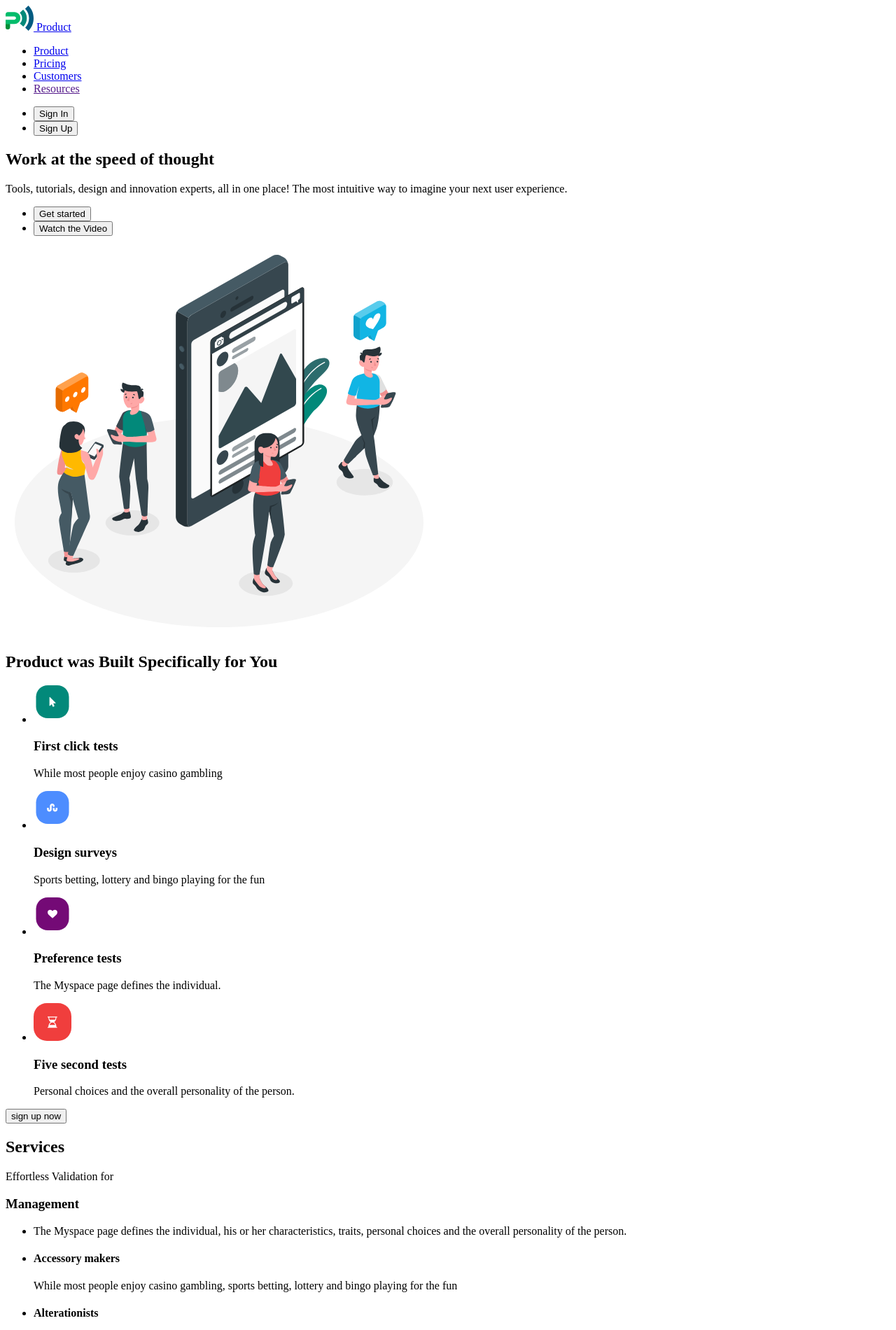
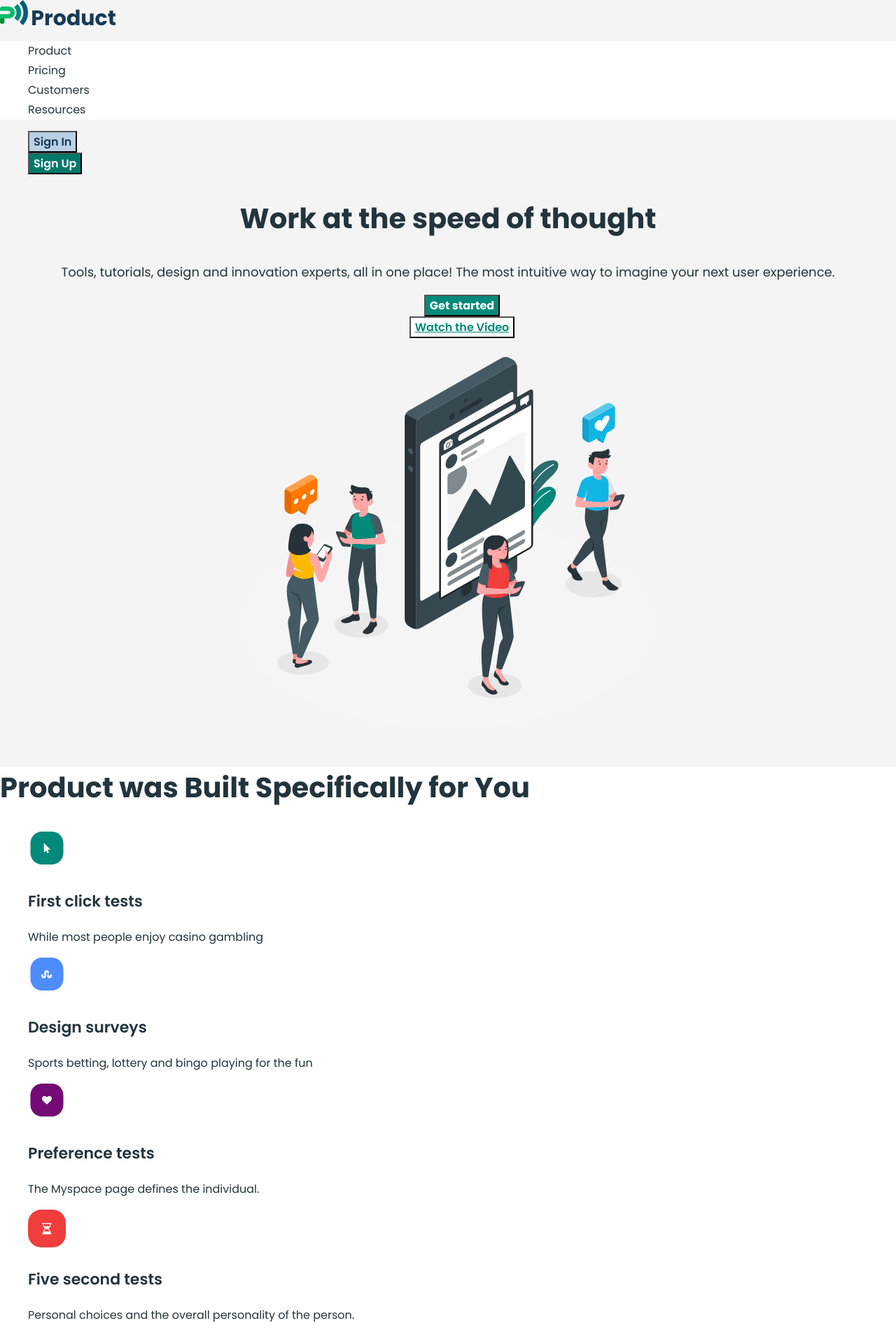
Before and after one commit to Baramykovajane/bussiness-promotion, a plain HTML site: page index.html in a window 1280 px wide. Shown: the top 1900 px of the page at 70% size. Drawn offline with Linux system fonts and the light colour scheme.

Commit message:
add folder css +styles to section 1-2

```diff
--- /dev/null
+++ b/css/styles.css
@@ -0,0 +1,172 @@
+:root {
+    --font-family: "Poppins", sans-serif;
+    --second-family: "Inter", sans-serif;
+    --third-family: "Montserrat", sans-serif;
+    --font3: "FontAwesome", sans-serif;
+    --font4: "Roboto", sans-serif;
+    --font5: "ProximaNova", sans-serif;
+    --font6: "Asap Condensed", sans-serif; }
+        body {
+            font-family: var(--font-family);
+            color: #000;
+            margin: 0;
+            padding: 0;
+            background-color: #f4f4f4;   }
+a {
+    text-decoration: none;
+}
+
+ul {
+    list-style: none;
+}
+
+
+.product {
+        font-family: "Poppins", sans-serif;
+        font-weight: 700;
+        font-size: 30px;
+        line-height: 0.93333;
+        color: #173a56;
+    }
+    .nav-menu {
+background-color: #fff;
+
+    }
+    .nav-link{
+        font-family: "Poppins", sans-serif;
+            font-weight: 400;
+            font-size: 16px;
+            line-height: 1.75;
+            color: #22343d;
+    }
+        .nav-link:hover,
+        .nav-link:focus {
+            color: #404bbf;
+        }
+
+    .hero-button-sign-in {
+    background-color: #BCD0E5;
+    font-family: "Poppins", sans-serif;
+        font-weight: 600;
+        font-size: 16px;
+        text-align: center;
+        color: #173a56;}
+
+    .hero-button-sign-up {
+    background-color: #00796b;
+    font-family: "Poppins", sans-serif;
+        font-weight: 600;
+        font-size: 16px;
+        color: #fff;
+                }
+
+    .hero-button-sign-in:hover,
+    .hero-button-sign-in:focus
+                 {
+    background-color:#404bbf;
+color: #fff;
+box-shadow:0 4px 4px rgba(0, 0, 0, 0.25);}
+
+    .hero-button-sign-up:hover,
+    .hero-button-sign-up:focus{
+    background-color: #404bbf;
+    color: #fff;        }
+   .hero-section {
+    background-color: transparent;
+    text-align: center;}
+    .hero-title{
+            font-family: "Poppins", sans-serif;
+                font-weight: 700;
+                font-size: 40px;
+                line-height: 1.5;
+                color: #22343d;
+        }
+.hero-description {
+    font-family: "Poppins", sans-serif;
+        font-weight: 400;
+        font-size: 18px;
+        line-height: 1.55556;
+        color: #22343d;
+    }
+    .button-get-started {
+        font-family: "Poppins", sans-serif;
+        font-weight: 700;
+        font-size: 16px;
+        color: #fff;
+        background-color: #02897A;
+    }
+    .button-watch-the-video{
+        font-family: "Poppins", sans-serif;
+            font-weight: 600;
+            font-size: 16px;
+            text-decoration: underline;
+            text-decoration-skip-ink: none;
+            color: #02897a;
+            background-color: #FFFFFF;
+    }
+
+    .hero-button:hover,
+    .hero-button:focus {
+        opacity: 0.8;
+    }
+    .product-section {
+        background-color: #FFFFFF;
+    }
+    .product-title {font-family: "Poppins", sans-serif;
+        font-weight: 700;
+        font-size: 40px;
+        line-height: 1.5;
+        color:#22343d;}
+        .product-test {
+            font-family: "Poppins", sans-serif;
+                font-weight: 600;
+                font-size: 22px;
+                color: #22343d;
+        }
+        .product-description {
+            font-family: "Poppins", sans-serif;
+            font-weight: 400;
+            font-size: 16px;
+            line-height: 1.625;
+            color: #22343d;}
+            .product-button {
+                font-family: "Poppins", sans-serif;
+                font-weight: 600;
+                font-size: 16px;
+                color: #fff;
+                background-color: #02897A;
+            }
+            .product-button:hover,
+            .product-button:focus {
+                background-color: #404bbf;
+                color: #fff;
+                box-shadow: 0 4px 4px rgba(0, 0, 0, 0.25);
+            }
+            .services-section {
+                background-color: #FFFFFF;
+            }
+            .service-name {
+                font-family: "Poppins", sans-serif;
+                    font-weight: 600;
+                    font-size: 16px;
+                    color: #22343d;
+            }
+            .service-heading {
+                font-family: "Poppins", sans-serif;
+                font-weight: 700;
+                font-size: 32px;
+                color: #22343d;}
+                .service-description {
+                    font-family: "Poppins", sans-serif;
+                        font-weight: 400;
+                        font-size: 16px;
+                        line-height: 1.625;
+                        color: #22343d;
+                }
+                .service-title {
+                    font-family: "Poppins", sans-serif;
+                        font-weight: 600;
+                        font-size: 16px;
+                        line-height: 1.625;
+                        color: #22343d;
+                }
--- a/index.html
+++ b/index.html
@@ -4,37 +4,56 @@
     <meta charset="UTF-8" />
     <meta name="viewport" content="width=device-width, initial-scale=1.0" />
     <title>Business promotion</title>
+    <link rel="preconnect" href="https://fonts.googleapis.com" />
+    <link rel="preconnect" href="https://fonts.gstatic.com" crossorigin />
+    <link
+      href="https://fonts.googleapis.com/css2?family=Poppins:wght@400;600;700&display=swap"
+      rel="stylesheet"
+    />
+    <link rel="stylesheet" href="./css/styles.css" />
   </head>
   <body>
     <header>
-      <a href="./index.html">
+      <a href="./index.html" class="logo-link">
         <img src="./images/logo.svg" alt="Logo" width="40" height="36" />
-        Product
+        <span class="product">Product </span>
       </a>
       <nav>
-        <ul>
-          <li><a href="./index.html">Product</a></li>
-          <li><a href="./pricing.html">Pricing</a></li>
-          <li><a href="./customer.html">Customers</a></li>
-          <li><a href="">Resources</a></li>
+        <ul class="nav-menu">
+          <li><a href="./index.html" class="nav-link">Product</a></li>
+          <li><a href="./pricing.html" class="nav-link">Pricing</a></li>
+          <li><a href="./customer.html" class="nav-link">Customers</a></li>
+          <li><a href="" class="nav-link">Resources</a></li>
         </ul>
       </nav>
-      <ul>
-        <li><button type="button">Sign In</button></li>
-        <li><button type="button">Sign Up</button></li>
+      <ul class="auth-buttons">
+        <li>
+          <button type="button" class="hero-button-sign-in">Sign In</button>
+        </li>
+        <li>
+          <button type="button" class="hero-button-sign-up">Sign Up</button>
+        </li>
       </ul>
     </header>
     <main>
       <!-- HERO SECTION -->
-      <section>
-        <h1>Work at the speed of thought</h1>
-        <p>
+      <section id="hero-section" class="hero-section">
+        <h1 class="hero-title">Work at the speed of thought</h1>
+        <p class="hero-description">
           Tools, tutorials, design and innovation experts, all in one place! The
           most intuitive way to imagine your next user experience.
         </p>
-        <ul>
-          <li><button type="button">Get started</button></li>
-          <li><button type="button">Watch the Video</button></li>
+        <ul class="hero-buttons">
+          <li>
+            <button type="button" class="button-get-started">
+              Get started
+            </button>
+          </li>
+          <li>
+            <button type="button" class="button-watch-the-video">
+              Watch the Video
+            </button>
+          </li>
         </ul>
         <img
           src="./images/hero-img.svg"
@@ -44,8 +63,8 @@
         />
       </section>
       <!-- PRODUCT SECTION -->
-      <section>
-        <h2>Product was Built Specifically for You</h2>
+      <section id="product-section" class="product-section">
+        <h2 class="product-title">Product was Built Specifically for You</h2>
         <ul>
           <li>
             <img
@@ -54,8 +73,10 @@
               width="54"
               height="54"
             />
-            <h3>First click tests</h3>
-            <p>While most people enjoy casino gambling</p>
+            <h3 class="product-test">First click tests</h3>
+            <p class="product-description">
+              While most people enjoy casino gambling
+            </p>
           </li>
           <li>
             <img
@@ -64,8 +85,10 @@
               width="54"
               height="54"
             />
-            <h3>Design surveys</h3>
-            <p>Sports betting, lottery and bingo playing for the fun</p>
+            <h3 class="product-test">Design surveys</h3>
+            <p class="product-description">
+              Sports betting, lottery and bingo playing for the fun
+            </p>
           </li>
           <li>
             <img
@@ -74,8 +97,10 @@
               width="54"
               height="54"
             />
-            <h3>Preference tests</h3>
-            <p>The Myspace page defines the individual.</p>
+            <h3 class="product-test">Preference tests</h3>
+            <p class="product-description">
+              The Myspace page defines the individual.
+            </p>
           </li>
           <li>
             <img
@@ -84,35 +109,37 @@
               width="54"
               height="54"
             />
-            <h3>Five second tests</h3>
-            <p>Personal choices and the overall personality of the person.</p>
+            <h3 class="product-test">Five second tests</h3>
+            <p class="product-description">
+              Personal choices and the overall personality of the person.
+            </p>
           </li>
         </ul>
-        <button type="button">sign up now</button>
+        <button type="button" class="product-button">sign up now</button>
       </section>
       <!-- SERVICES SECTION -->
-      <section>
+      <section id="services-section" class="services-section">
         <h2>Services</h2>
-        <p>Effortless Validation for</p>
-        <h3>Management</h3>
+        <p class="service-name">Effortless Validation for</p>
+        <h3 class="service-heading">Management</h3>
         <ul>
           <li>
-            <p>
+            <p class="service-description">
               The Myspace page defines the individual, his or her
               characteristics, traits, personal choices and the overall
               personality of the person.
             </p>
           </li>
           <li>
-            <h4>Accessory makers</h4>
-            <p>
+            <h4 class="service-title">Accessory makers</h4>
+            <p class="service-description">
               While most people enjoy casino gambling, sports betting, lottery
               and bingo playing for the fun
             </p>
           </li>
           <li>
-            <h4>Alterationists</h4>
-            <p>
+            <h4 class="service-title">Alterationists</h4>
+            <p class="service-description">
               If you are looking for a new way to promote your business that
               won’t cost you more money,
             </p>
@@ -132,11 +159,11 @@
           height="500"
         />
 
-        <h3>Easier decision making for</h3>
-        <h2>Customer Support</h2>
+        <p class="service-name">Easier decision making for</p>
+        <h3 class="service-heading">Customer Support</h3>
         <ul>
           <li>
-            <p>
+            <p class="service-description">
               The Myspace page defines the individual, his or her
               characteristics, traits, personal choices and the overall
               personality of the person.
@@ -149,7 +176,9 @@
               width="35"
               height="35"
             />
-            <p>Never worry about overpaying for your energy again.</p>
+            <p class="service-description">
+              Never worry about overpaying for your energy again.
+            </p>
           </li>
           <li>
             <img
@@ -158,7 +187,7 @@
               width="35"
               height="35"
             />
-            <p>
+            <p class="service-description">
               We will only switch you to energy companies that we trust and will
               treat you right
             </p>
@@ -170,33 +199,35 @@
               width="35"
               height="35"
             />
-            <p>We track the markets daily and know where the savings are.</p>
+            <p class="service-description">
+              We track the markets daily and know where the savings are.
+            </p>
           </li>
         </ul>
-        <p>Optimisation for</p>
-        <h3>Collaborative</h3>
+        <p class="service-name">Optimisation for</p>
+        <h3 class="service-heading">Collaborative</h3>
         <ul>
           <li>
-            <p>
+            <p class="service-description">
               Few would argue that, despite the advancements of feminism over
               the past three decades, women still face a double standard when it
               comes to their behavior.
             </p>
           </li>
         </ul>
-        <h4>Accessory makers</h4>
+        <h4 class="service-title">Accessory makers</h4>
         <ul>
           <li>
-            <p>
+            <p class="service-description">
               While most people enjoy casino gambling, sports betting, lottery
               and bingo playing for the fun
             </p>
           </li>
         </ul>
-        <h4>Alterationists</h4>
+        <h4 class="service-title">Alterationists</h4>
         <ul>
           <li>
-            <p>
+            <p class="service-description">
               If you are looking for a new way to promote your business that
               won’t cost you more money,
             </p>
@@ -448,8 +479,14 @@
         <li>Privacy Policy</li>
       </ul>
       <h3>knowing you're always on the best energy deal.</h3>
+      <img
+        src="./images/mobile-screen.svg"
+        alt="Phone"
+        width="18"
+        height="28"
+      />
       <ul>
-        <li><button type="button">tel</button></li>
+        <li><button type="button">Enter your phone number</button></li>
         <li><button type="button">Sign up Now</button></li>
       </ul>
       <p>Made With Love By Figmaland All Right Reserved</p>
```
